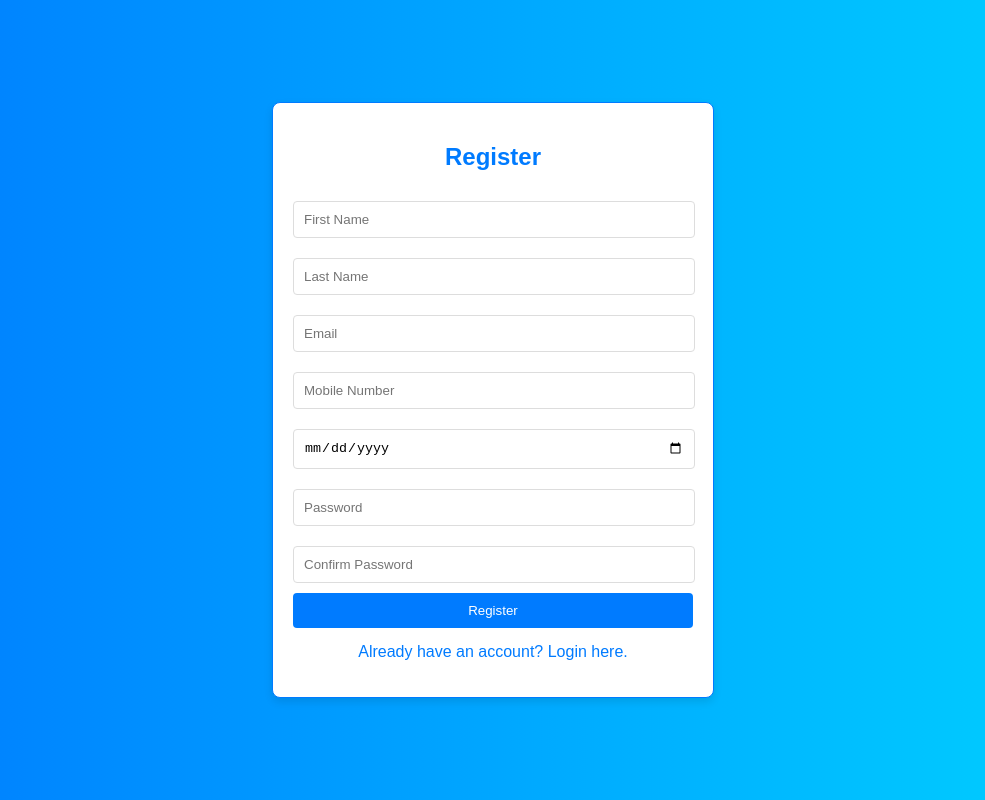
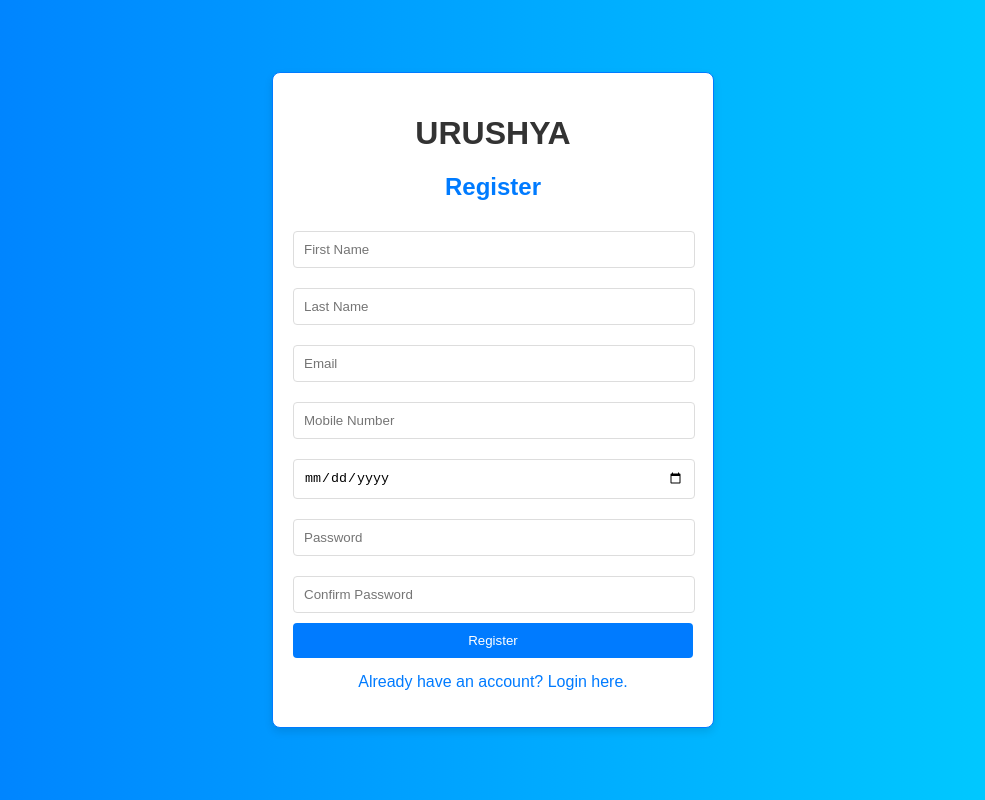
Before and after one commit to Monze7/URUSHAY, a React (Create React App) app in the folder Frontend/: page /register in a window 1280 px wide. Shown: the whole page, without its empty margins (147-1132 px from the left). Built offline with nearby package versions, Linux system fonts and the light colour scheme.

Commit message:
Update Register.js

```diff
--- a/Frontend/src/components/Register.js
+++ b/Frontend/src/components/Register.js
@@ -1,3 +1,4 @@
+// src/components/Register.js
 import React, { useState } from 'react';
 import { useNavigate } from 'react-router-dom';
 import './Register.css';
@@ -53,6 +54,7 @@ const Register = () => {
 
   return (
     <div className="register-container">
+      <h1>URUSHYA</h1>
       <h2>Register</h2>
       <form onSubmit={handleSubmit}>
         <input
```
